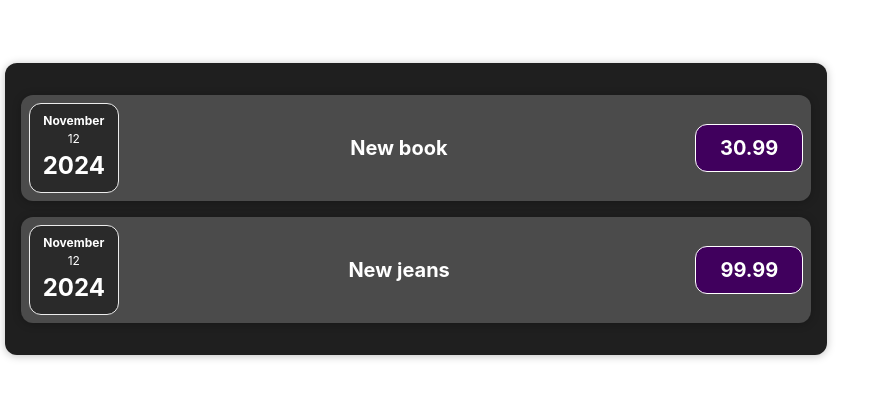
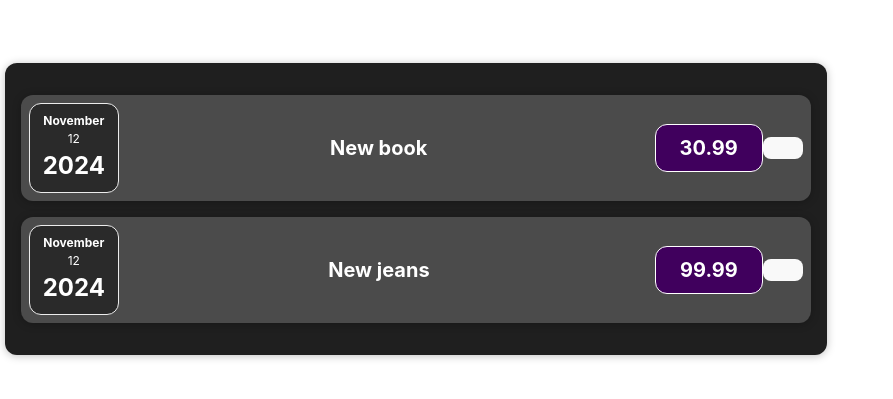
Before and after one commit to robinristo78/React-Project, a React app in the folder expenses/: page / in a window 1280 px wide. Shown: the part 191-590 px from the top of the page, without its empty margins (0-893 px from the left). Built offline with nearby package versions, Linux system fonts and the light colour scheme; the HTML template or start-up script is replaced by a standard one.

Commit message:
10. Sündmuste töötlus komponentides

```diff
--- a/expenses/src/components/Expenses/ExpenseItem.jsx
+++ b/expenses/src/components/Expenses/ExpenseItem.jsx
@@ -1,18 +1,25 @@
 import './ExpenseItem.css'
 import ExpenseDate from './ExpenseDate';
 import Card from '../UI/Card.jsx'
+import { useState } from 'react';
 
 const ExpenseItem = (props) => {
+    const [title, setTitle] = useState(props.data.title);
 
-    // console.log(props.data.date);
+    const clickHandler = () => {
+        console.log('Clicked!');
+        setTitle(`Updated by click ${title}`)
+        console.log(title);
+    }
 
     return (
         <Card className='expense-item'>
             <ExpenseDate date={props.data.date}/>
             <div className='expense-item__description'>
-                <h2>{props.data.title}</h2>
+                <h2>{title}</h2>
                 <div className='expense-item__price'>{props.data.price}</div>
             </div>
+            <button onClick={clickHandler}></button>
         </Card>
     )
 }
```
